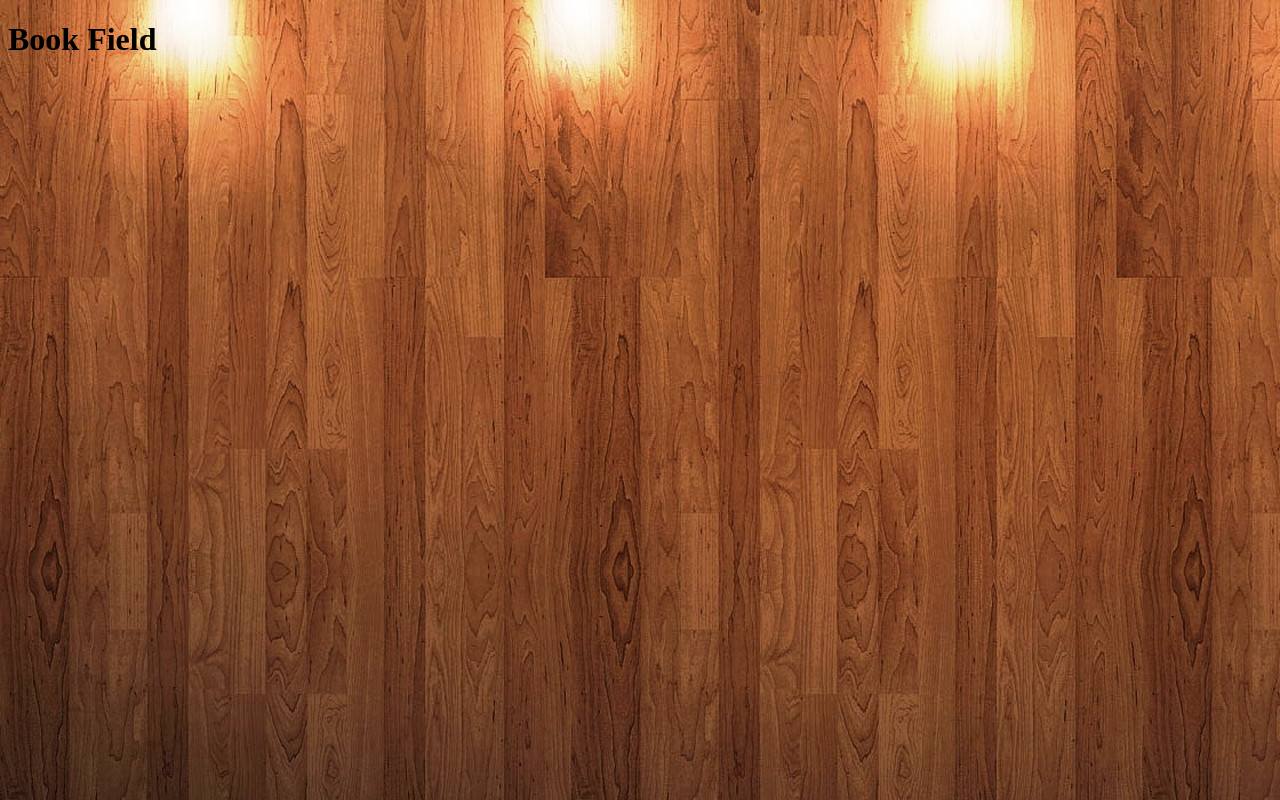
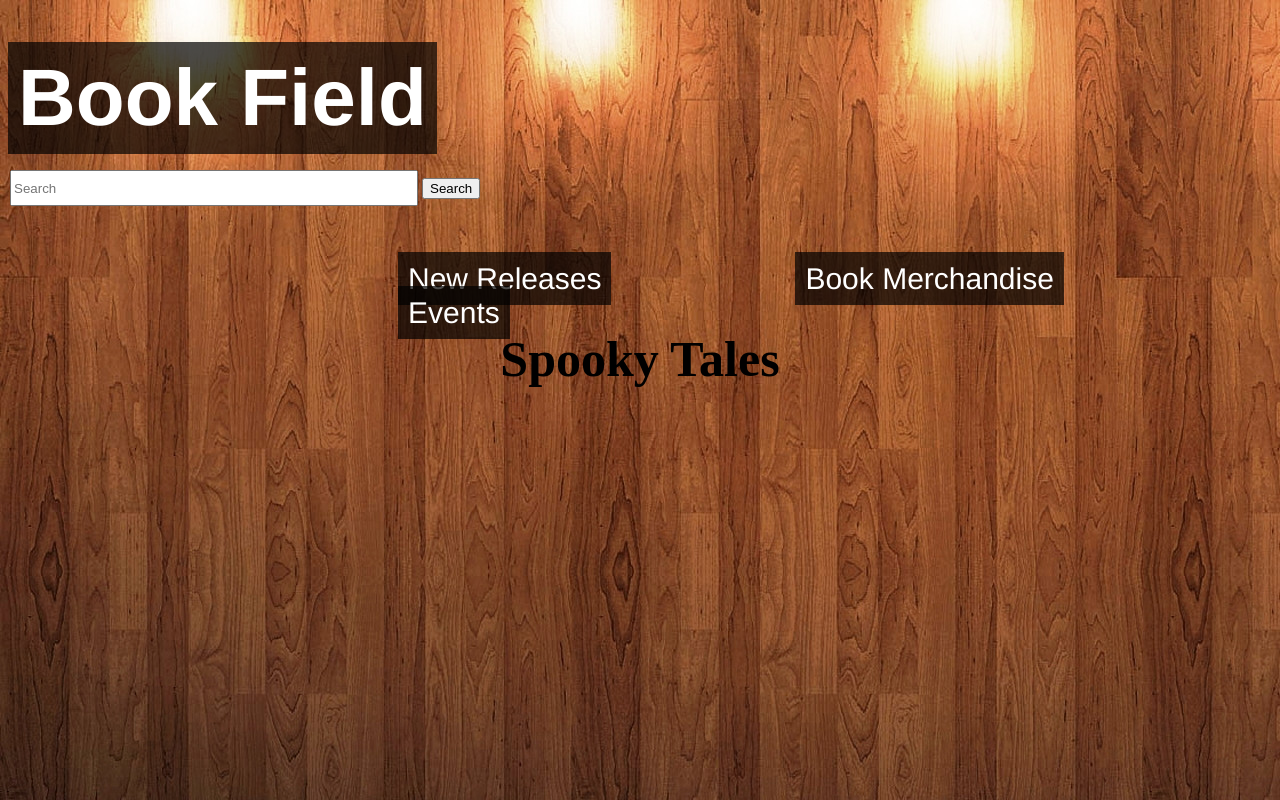
Before and after one commit to BookFields/BookFields.github.io, a plain HTML site: page index.html in a window 1280 px wide. Drawn offline with Linux system fonts and the light colour scheme.

Commit message:
Added content

```diff
--- a/StyleSheet.css
+++ b/StyleSheet.css
@@ -6,3 +6,71 @@ body {
 
 
 }
+
+h1{
+	float:left;
+	font-size: 80px;
+	margin-top: 0px;
+	display:inline;
+	background: rgba(0,0,0,.70);
+	color: #fff;
+	font-family: Gotham, "Helvetica Neue", Helvetica, Arial, "sans-serif";
+	padding: 10px;
+
+
+}
+
+nav {
+	float: left;
+	display: block;
+	margin-left: 300px;
+	margin-top: 55px;
+
+
+}
+
+h2{
+	text-align: center;
+	font-size: 50px;
+	padding-top: 200px;
+
+}
+
+div{
+	float: left;
+	display: inline;
+
+
+}
+
+.form-box {
+	position: absolute;
+	left: 10px;
+	top: 170px;
+
+}
+
+.search-field {
+	height: 30px;
+	width: 400px;
+
+
+
+}
+
+a {
+	text-decoration: none;
+	margin-left: 90px;
+	margin-right: 90px;
+	color: #fff;
+	background-color: #000;
+	font-family: Gotham, "Helvetica Neue", Helvetica, Arial, "sans-serif";
+	padding: 10px;
+	background: rgba(0,0,0,.70);
+	font-size: 30px;
+
+
+
+
+
+}
--- a/index.html
+++ b/index.html
@@ -9,5 +9,21 @@
 
 <body>
 	<h1>Book Field</h1>
+	<div class="form-box">
+	<input type="text" class="search-field"
+		   placeholder="Search">
+		<button class="search-btn"
+				type="button">Search</button>
+	</div>
+	<nav>
+		<a href="#">New Releases</a>
+		<a href="#">Book Merchandise</a>
+		<a href="#">Events</a>
+
+	</nav>
+
+	<h2>Spooky Tales</h2>
+
 </body>
+
 </html>
```
